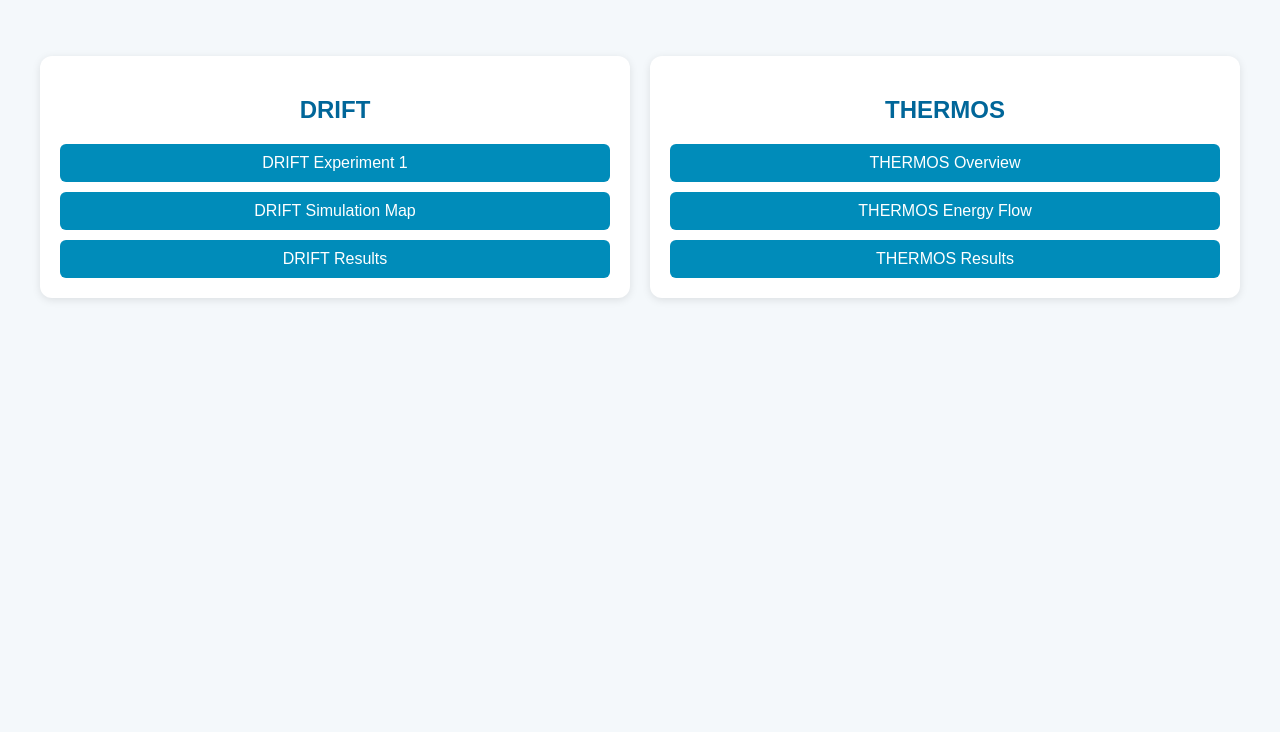
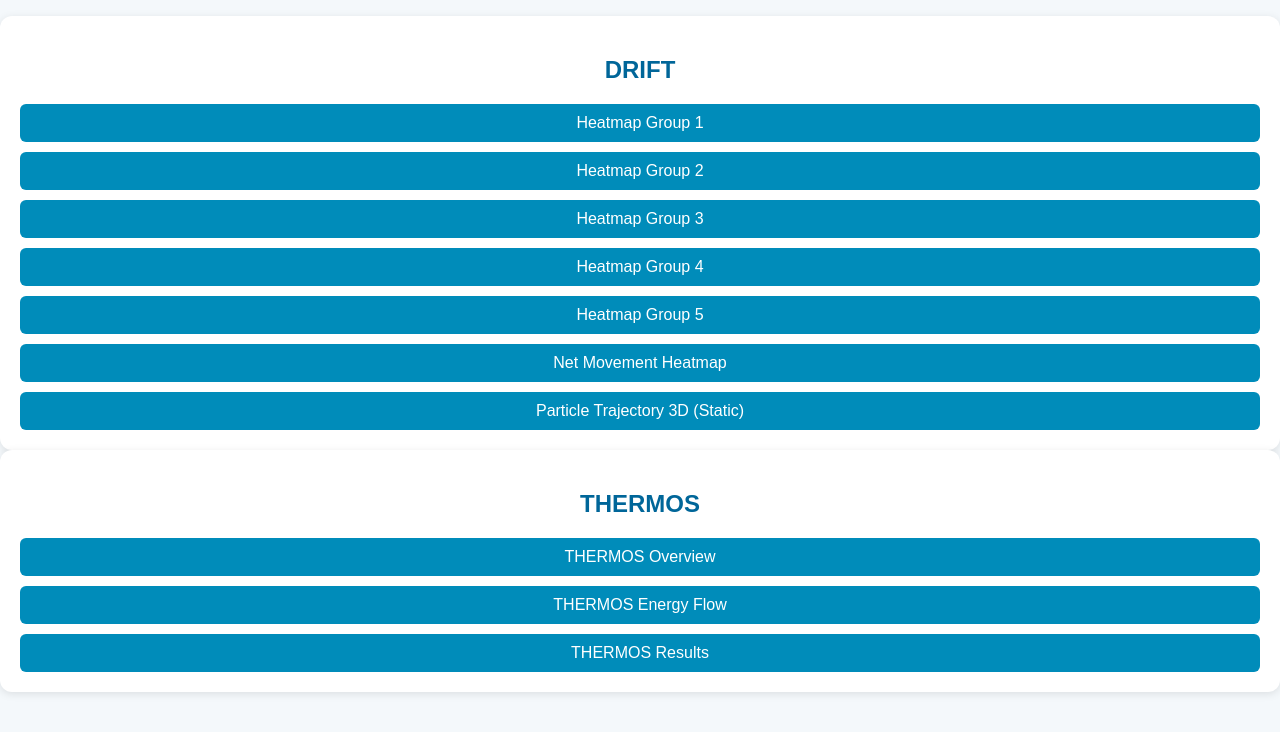
Before and after one commit to Davide6414/THERMOS_DRIFT, a plain HTML site: page index.html in a window 1280 px wide. Shown: the part 66-798 px from the top of the page. Drawn offline with Linux system fonts and the light colour scheme.

Commit message:
Update index.html

```diff
--- a/index.html
+++ b/index.html
@@ -68,15 +68,18 @@
 
   <h1>Experimenting with THERMOS and DRIFT thematics</h1>
 
-  <div class="container">
-    <div class="section" id="drift">
-      <h2>DRIFT</h2>
-      <div class="buttons">
-        <a href="drift1.html">DRIFT Experiment 1</a>
-        <a href="drift2.html">DRIFT Simulation Map</a>
-        <a href="drift3.html">DRIFT Results</a>
-      </div>
+  <div class="section" id="drift">
+    <h2>DRIFT</h2>
+    <div class="buttons">
+      <a href="heatmap_group_1.html">Heatmap Group 1</a>
+      <a href="heatmap_group_2.html">Heatmap Group 2</a>
+      <a href="heatmap_group_3.html">Heatmap Group 3</a>
+      <a href="heatmap_group_4.html">Heatmap Group 4</a>
+      <a href="heatmap_group_5.html">Heatmap Group 5</a>
+      <a href="net_movement_heatmap.html">Net Movement Heatmap</a>
+      <a href="particle_trajectory_3d_static.html">Particle Trajectory 3D (Static)</a>
     </div>
+  </div>
 
     <div class="section" id="thermos">
       <h2>THERMOS</h2>
```
